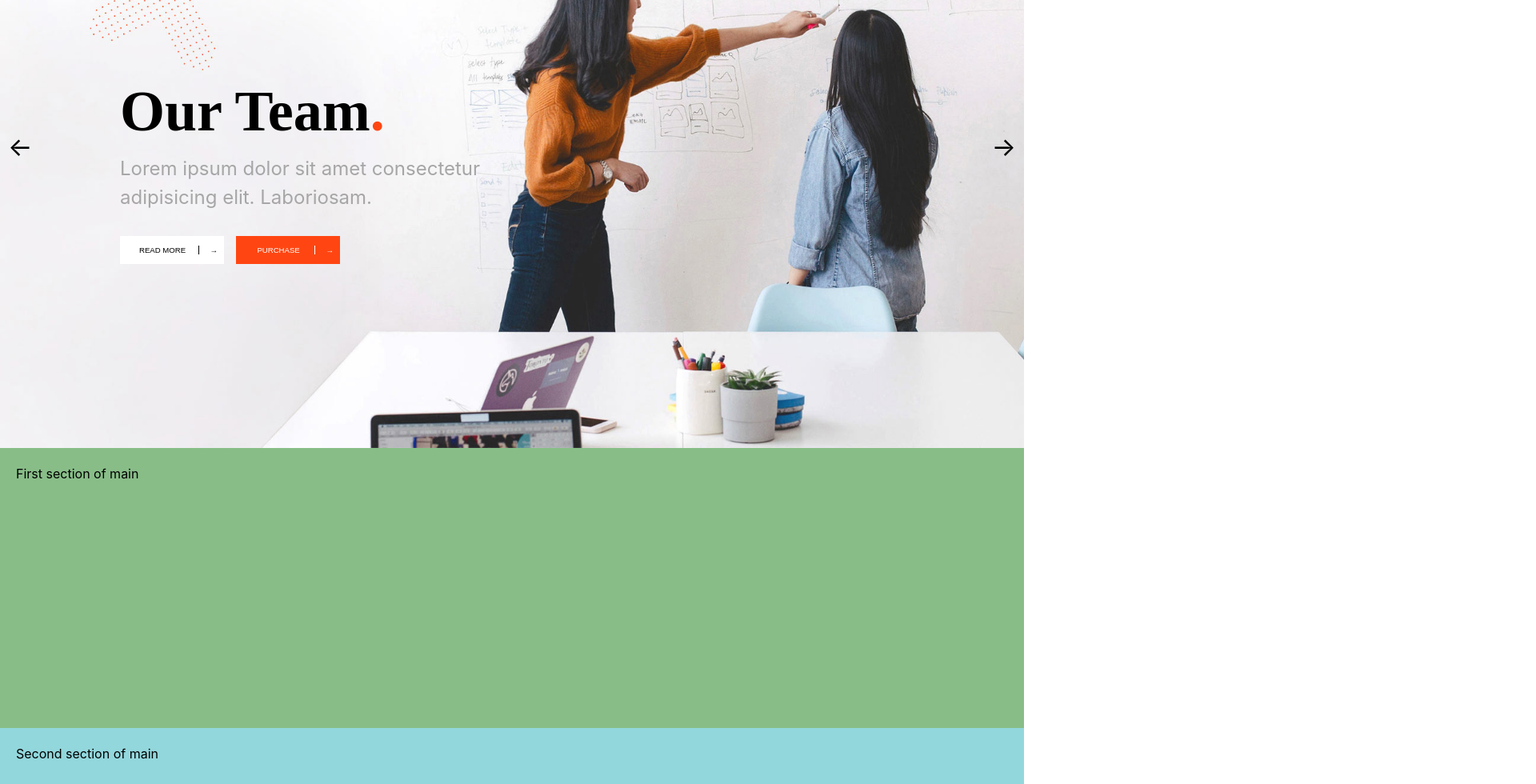
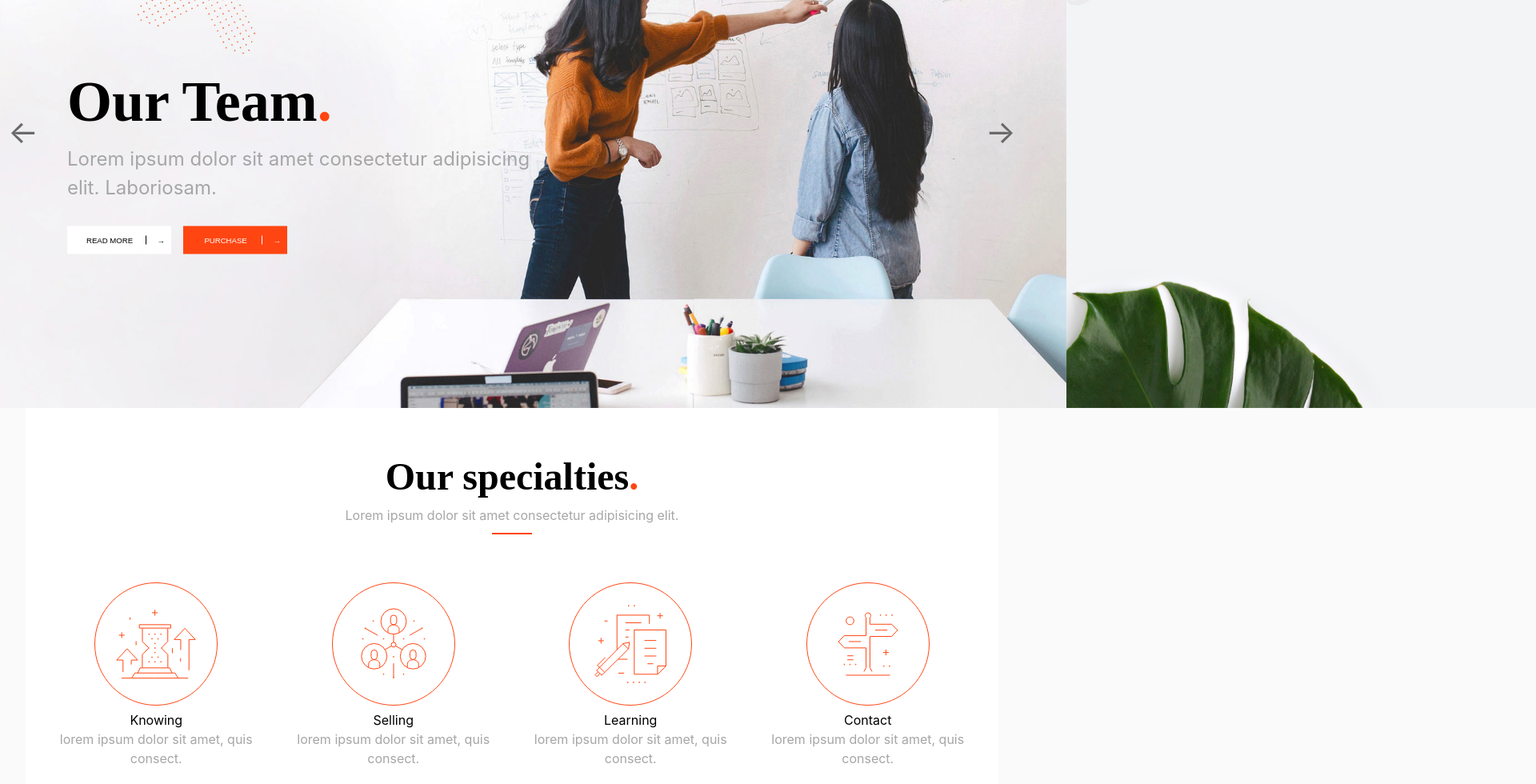
Before and after one commit to KevinZucca/proj-html-vuejs, a Vue app: page / in a window 1280 px wide. Shown: the part 240-1220 px from the top of the page at 80% size, 1920 px wide, since content can reach past the window. Built offline with nearby package versions, Linux system fonts and the light colour scheme.

Commit message:
feat: first section of main

```diff
--- a/src/components/AppHeader_components/AppHeaderJumbo.vue
+++ b/src/components/AppHeader_components/AppHeaderJumbo.vue
@@ -4,17 +4,31 @@ export default {
     data() {
         return {
             name: "AppHeaderJumbo",
-
         }
     },
 
     components: {
     },
+
+    methods: {
+        nextPicture() {
+            document.querySelector("#jumbo-carousel").scrollBy({
+            left: -550,
+            behavior: "smooth"
+            })
+        },
+    }
 }
 </script>
 
 <template>
     <div class="main-container">
+        <div id="jumbo-carousel">
+            <img class="jumbo-img" src="/public/img/rev-slider-main-home-img-03.jpg" alt="jumbo-img">
+            <img class="jumbo-img" src="/public/img/rev-slider-main-home-img-02.png" alt="jumbo-img">
+        </div>
+
+        <!-- NAVBAR -->
         <nav>
             <div id="logo">
                 <a href="#"><img src="/public/img/logo-img-01.png" alt="nav-logo"></a>
@@ -32,12 +46,20 @@ export default {
             </ul>
         </div>
         </nav>
+        <!-- //NAVBAR -->
+
+
+        <!-- LEFT ARROW SLIDER -->
         <div class="arrow left-arrow">
             <a href="#">&leftarrow;</a>
         </div>
+        <!-- //LEFT ARROW SLIDER -->
+
+
+        <!-- JUMBO MAIN CONTENT -->
         <div id="intro" class="container">
-            <h1>Our Team<span id="dot">.</span></h1>
-            <p id="intro-parag">Lorem ipsum dolor sit amet consectetur adipisicing elit. Laboriosam.</p>
+            <h1>Our Team<span class="orange-dot">.</span></h1>
+            <p class="subtitle">Lorem ipsum dolor sit amet consectetur adipisicing elit. Laboriosam.</p>
             <div id="buttons-container">
                 <button>
                     <p>READ MORE</p>
@@ -49,30 +71,48 @@ export default {
                 </button>
             </div>
         </div>
-        <div class="arrow right-arrow">
+        <!--//JUMBO MAIN CONTENT  -->
+
+
+        <!-- RIGHT ARROW SLIDER -->
+        <div @click="nextPicture()" class="arrow right-arrow">
             <a href="#">&rightarrow;</a>
         </div>
+        <!-- //RIGHT ARROW SLIDER -->
+
     </div>
 </template>
 
 <style scoped lang="scss">
     .main-container {
-        height: 800px;
+        height: 750px;
 
         flex-flow: column;
         gap: 250px;
         position: relative;
 
-        padding: 0 50px;
+        padding: 0;
 
-        background-image: url("/public/img/rev-slider-main-home-img-03.jpg");
-        background-size: cover;
-        background-repeat: no-repeat;
-        background-position: center;
+        #jumbo-carousel {
+            display: flex;
+            flex-flow: row nowrap;
+
+            width: 200vw;
+            height: 100%;
+
+            pointer-events: none;
+
+            .jumbo-img {
+                width: 2500px;
+                height: 100%;
+                object-fit: cover;
+            }
+        }
 
         nav {
             width: 100%;
             height: 75px;
+            padding: 20px;
 
             display: flex;
             justify-content: space-between;
@@ -80,8 +120,10 @@ export default {
 
             font-weight: 500;
 
+            position: absolute;
+
                 #logo img {
-                    width: 70px;
+                    width: 120px;
                 }
 
                 ul {
@@ -99,24 +141,20 @@ export default {
             }
 
         #intro {
-            max-width: 750px;
+            max-width: 600px;
             font-size: 1.5em;
 
-            padding: 0 100px;
+            position: absolute;
+            top: 60%;
+            left: 30%;
+            transform: translate(-50%, -50%);
 
-            #dot {
-                color: #ff4612;
-            }
 
             h1 {
                 font-size: 3em;
                 font-weight: 600;
 
                 font-family: serif;
-            }
-
-            #intro-parag {
-                color: #a6a6a6;
             }
 
             #buttons-container {
@@ -157,9 +195,11 @@ export default {
         .arrow {
             position: absolute;
 
+            font-size: 20px;
+
             & a {
                 text-decoration: none;
-                color: black;
+                color: #6a6a6a;
 
                 font-size: 2em;
             }
--- a/src/components/AppMain_components/AppMain_Section1.vue
+++ b/src/components/AppMain_components/AppMain_Section1.vue
@@ -5,7 +5,28 @@ export default {
     data() {
         return {
             name: "AppMain_Section1",
-
+            cards: [
+                {
+                    logo: "/public/svg/svg-0.svg",
+                    title: "Knowing",
+                    subtitle: "lorem ipsum dolor sit amet, quis consect.",
+                },
+                {
+                    logo: "/public/svg/svg-1.svg",
+                    title: "Selling",
+                    subtitle: "lorem ipsum dolor sit amet, quis consect.",
+                },
+                {
+                    logo: "/public/svg/svg-2.svg",
+                    title: "Learning",
+                    subtitle: "lorem ipsum dolor sit amet, quis consect.",
+                },
+                {
+                    logo: "/public/svg/svg-3.svg",
+                    title: "Contact",
+                    subtitle: "lorem ipsum dolor sit amet, quis consect.",
+                },
+            ]
         }
     },
 }
@@ -13,16 +34,68 @@ export default {
 
 <template>
    <div class="main-container">
-    First section of main
+        <div id="title-container">
+            <h2>Our specialties<span class="orange-dot">.</span></h2>
+            <p class="subtitle">Lorem ipsum dolor sit amet consectetur adipisicing elit.</p>
+        </div>
+        <div id="our-mansions">
+            <div class="card" v-for="card in cards">
+                <div class="logo">
+                    <img :src="card.logo" alt="logo">
+                </div>
+                <div class="title">
+                    {{card.title}}
+                </div>
+                <div class="subtitle">
+                    {{card.subtitle}}
+                </div>
+            </div>
+
+        </div>
    </div>
 </template>
 
-<style scoped>
+<style scoped lang="scss">
     .main-container {
-        width: 100%;
+        max-width: 95%;
+        height: 500px;
 
-        height: 350px;
+        margin: 0 auto;
+        background-color: #ffff;
 
-        background-color: rgb(136, 189, 136);
+        justify-content: center;
+        flex-flow: column;
+        text-align: center;
+
+        #title-container {
+            margin-bottom: 50px;
+
+            .subtitle::after {
+                content: '';
+                width: 50px;
+                height: 2px;
+                background-color: #ff4612;
+                display: block;
+
+                margin: 10px auto;
+            }
+        }
+
+
+        h2 {
+            font-size: 3em;
+            font-family: serif;
+        }
+
+
+        #our-mansions {
+            display: flex;
+            gap: 10px;
+        }
+
+        .card {
+            width: calc(100% / 4);
+        }
+
     }
 </style>
--- a/src/style.scss
+++ b/src/style.scss
@@ -11,10 +11,17 @@
   -webkit-text-size-adjust: 100%;
 }
 
+
 * {
   margin: 0;
   padding: 0;
   box-sizing: border-box;
+}
+
+body {
+  overflow-x: hidden;
+
+  background-color: #fafafa;
 }
 
 .main-container {
@@ -27,3 +34,11 @@
 ul {
   list-style-type: none;
 }
+
+.orange-dot {
+  color: #ff4612;
+}
+
+.subtitle {
+  color: #a6a6a6;
+}
```
